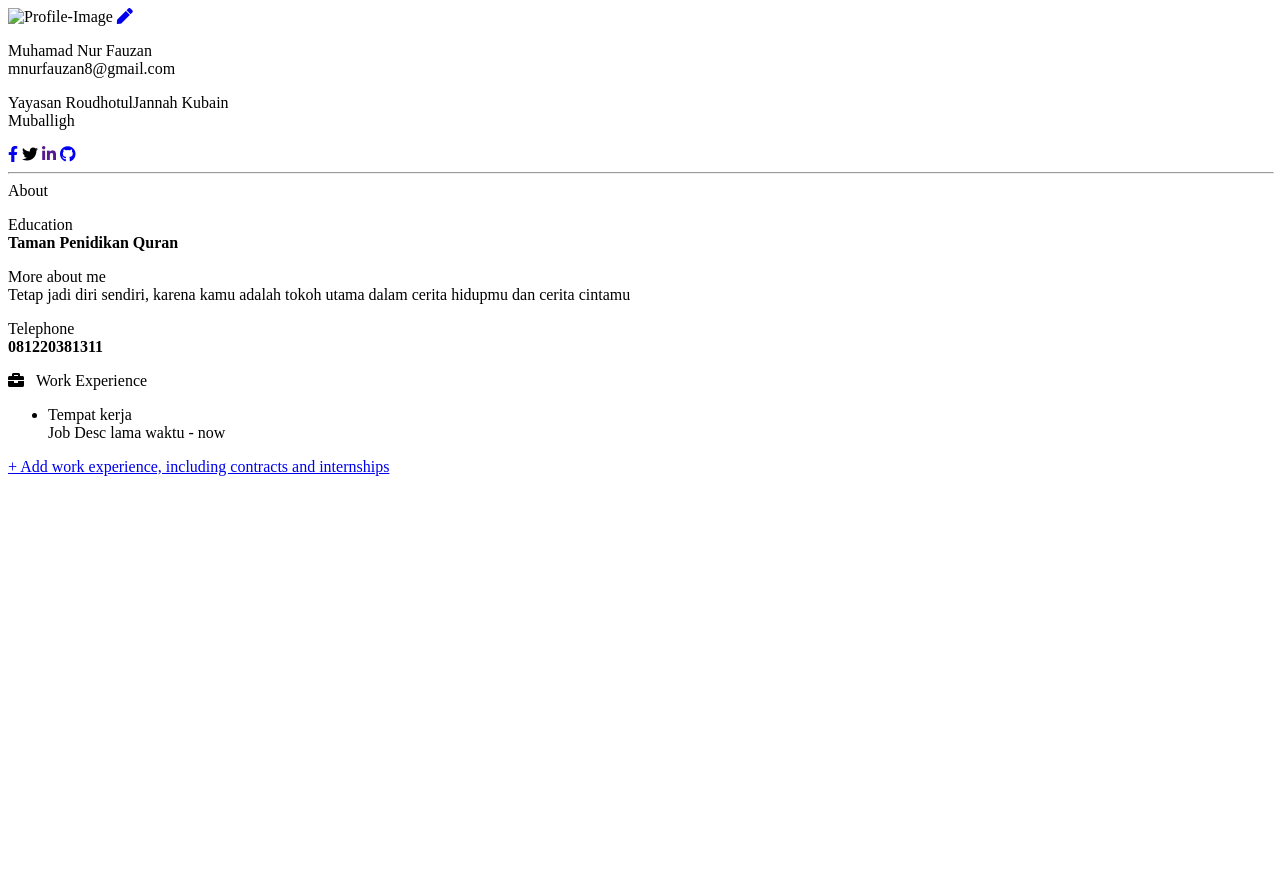
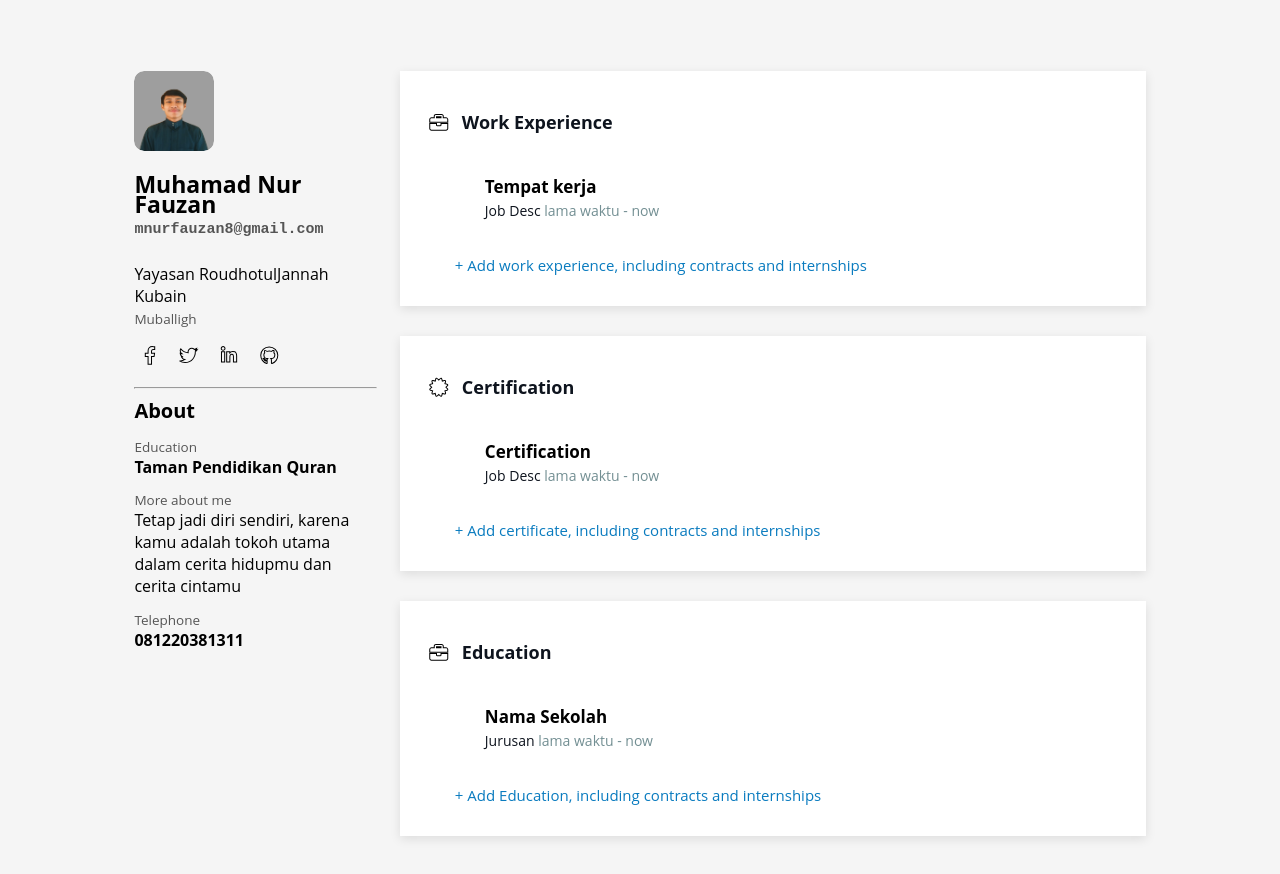
Before and after one commit to mhmdnurfauzan/Web-CV, a plain HTML site: page index.html in a window 1280 px wide. Before the commit the page ends 800 px from the top, so only its background shows below. Drawn offline with Linux system fonts and the light colour scheme; a script that the page names is missing.

Commit message:
commit 2

```diff
--- a/index.html
+++ b/index.html
@@ -9,7 +9,7 @@
       content="width=device-width, initial-scale=1, maximum-scale=1"
     />
     <!-- =========== CSS =========== -->
-    <link rel="stylesheet" href="css/style.css" />
+    <link rel="stylesheet" href="style.css" />
 
     <!-- =========== CDN FONT AWESOME =========== -->
     <link
@@ -28,7 +28,7 @@
         <div id="image">
           <img
             id="profile-photo"
-            src="img/foto01.png"
+            src="foto01.png"
             alt="Profile-Image"
           />
           <a href="#"><i class="fas fa-pen stroke-transparent"></i></a>
@@ -45,7 +45,7 @@
         </p>
         <div id="social-links">
           <a href="https://www.facebook.com/m.nurfauzan.52" target="_blank"><i class="fab fa-facebook-f stroke-transparent"></i></a>
-          <a><i class="fab fa-twitter stroke-transparent"></i></a>
+          <a href="https://twitter.com/m_nurfauzan15" target="_blank"><i class="fab fa-twitter stroke-transparent"></i></a>
           <a href=""><i class="fab fa-linkedin-in stroke-transparent"></i></a>
           <a href="https://github.com/mhmdnurfauzan" target="_blank"><i class="fab fa-github stroke-transparent"></i></a>
         </div>
@@ -57,7 +57,7 @@
         </div>
         <p id="education">
           Education<br /><strong
-            >Taman Penidikan Quran</strong
+            >Taman Pendidikan Quran</strong
           >
         </p>
         <p id="more-about">
@@ -77,7 +77,7 @@
             <i class="fas fa-briefcase stroke-transparent"></i>&nbsp;&nbsp;&nbsp;Work
             Experience
           </p>
-          <ul>
+          <ul id="listWorkExperience">
             <li>
               <p class="tags">
                 Tempat kerja<br /><span
@@ -86,17 +86,41 @@
               </p>
             </li>
           </ul>
-          <a href="#" >+ Add work experience, including contracts and internships</a>
+          <a href="#" onclick="addWorkExperience(event)">+ Add work experience, including contracts and internships</a>
         </div>
 
         <!-- =========== CARD WORKSHOP =========== -->
         <div class="card">
-
+            <p>
+                <i class="fas fa-certificate stroke-transparent"></i>&nbsp;&nbsp;&nbsp;Certification
+              </p>
+              <ul>
+                <li>
+                  <p class="tags">
+                Certification<br /><span
+                      >Job Desc <span>lama waktu - now</span></span
+                    >
+                  </p>
+                </li>
+              </ul>
+              <a href="#" >+ Add certificate, including contracts and internships</a>
         </div>
 
         <!-- =========== CARD EDUCATION =========== -->
         <div class="card">
-
+            <p>
+                <i class="fas fa-briefcase stroke-transparent"></i>&nbsp;&nbsp;&nbsp;Education
+            </p>
+              <ul>
+                <li>
+                  <p class="tags">
+                    Nama Sekolah<br /><span
+                      >Jurusan <span>lama waktu - now</span></span
+                    >
+                  </p>
+                </li>
+              </ul>
+              <a href="#" >+ Add Education, including contracts and internships</a>
         </div>
       </div>
     </div>
--- /dev/null
+++ b/script.js
@@ -0,0 +1,34 @@
+const listExperience = document.querySelector('#listWorkExperience')
+console.log(listWorkExperience)
+
+
+let dataWorkExperience = [];
+const addWorkExperience = (event) =>{
+    event.preventDefault();
+    console.log('tes')
+
+    let messageTitle = prompt('Tambahkan Pekerjaan Anda')
+    let messageDescription = prompt('Tambahkan Deskripsi Pekerjaan Anda')
+
+    let newData = {
+        title: messageTitle,
+        description: messageDescription
+    }
+    console.log(newData)
+
+    dataWorkExperience.push(newData)
+    console.log(dataWorkExperience)
+
+
+    dataWorkExperience.map = ((item) =>{
+        let displayList = document.createElement("li");
+        let displayTitle = document.crerateElement("p");
+
+        displayTitle.innerHTML = `<p class="tags">
+                                ${item.title}<br /><span>${item.description}
+                                <span>lama waktu - now</span></span>
+                                </p>`
+        displayList.appendChild(displayTitle);
+        listWorkExperience.appendChild(displayList)
+    })
+}
--- /dev/null
+++ b/style.css
@@ -0,0 +1,209 @@
+html {
+    font-family: "Open Sans", sans-serif;
+    background: whitesmoke;
+  }
+  a {
+    text-decoration: none;
+    color: black;
+  }
+  hr {
+    background: grey;
+  }
+  #container {
+    position: relative;
+    display: flex;
+  }
+  #profile {
+    flex: 15%;
+    display: block;
+    position: relative;
+    margin: 5% 2% 0 10%;
+    width: 100%;
+    height: 100%;
+  }
+  #info-cards {
+    flex: 55%;
+    display: block;
+    margin-top: 5%;
+    margin-right: 10%;
+    width: 100%;
+    height: 100%;
+  }
+  #image {
+    position: relative;
+    overflow: hidden;
+  }
+  #image,
+  #profile-photo {
+    position: relative;
+    width: 80px;
+    height: 80px;
+    border-radius: 10px;
+  }
+  #image > a {
+    position: absolute;
+    top: 0;
+    left: 0;
+    background: rgba(0, 0, 0, 0.5) !important;
+    height: 100%;
+    width: 100%;
+    display: none;
+  }
+  #image > a > i {
+    -webkit-text-stroke: 1px #ffffffdd;
+    padding: 40%;
+  }
+  #image:hover a {
+    display: block;
+  }
+  #name {
+    font-size: 23px !important;
+    line-height: 20px !important;
+  }
+  #about,
+  .card > ul > li {
+    padding: 0 0 0 15px;
+    position: relative;
+    display: inline-block;
+    width: 100%;
+  }
+  #about {
+    font-size: 20px !important;
+    padding: 0 !important;
+  }
+  #name,
+  #about > p {
+    font-weight: bolder;
+    font-family: "Open Sans", sans-serif;
+  }
+  #email {
+    font-size: 15px !important;
+    font-weight: bold !important;
+    font-family: "Cutive Mono", monospace;
+  }
+  #college,
+  #email,
+  #year-graduation,
+  #education,
+  #more-about,
+  #telephone,
+  #fax {
+    color: #555;
+    font-size: 13.5px;
+  }
+  strong,
+  span {
+    color: black;
+    font-size: 16px;
+  }
+  #social-links,
+  #about {
+    display: inline-block;
+  }
+  #social-links {
+    margin-bottom: 12px;
+  }
+  #social-links a {
+    margin: 0 10px;
+  }
+  #edit-intro {
+    display: block;
+    color: #097bbf;
+    font-family: "Nunito", sans-serif;
+  }
+  .fab {
+    font-size: 1.1em;
+  }
+  .fab,
+  .fas {
+    color: whitesmoke;
+  }
+  #about > a {
+    top: 4px;
+    right: 8px;
+  }
+  .edit {
+    top: 19px;
+    right: 10px;
+  }
+  #about > a,
+  .edit {
+    position: absolute;
+    font-size: 15px !important;
+  }
+  .stroke-transparent {
+    -webkit-text-stroke: 1px #000;
+    -webkit-text-fill-color: transparent;
+  }
+  .blue {
+    color: #097bbf !important;
+    font-size: 13px;
+  }
+  .stroke-transparent-blue {
+    -webkit-text-stroke: 1px #097bbf;
+    -webkit-text-fill-color: transparent;
+  }
+  .card {
+    box-shadow: 0 3px 10px 0 rgba(0, 0, 0, 0.1);
+    overflow-x: hidden;
+    margin-bottom: 30px;
+    padding: 15px 30px 30px 30px;
+    background-color: #fff;
+  }
+  .card > p {
+    color: #0e141e;
+    font-weight: bolder;
+    font-size: 18px;
+    line-height: 2;
+  }
+  .card > p > i {
+    font-size: 18px;
+  }
+  .card > a {
+    font-weight: 400;
+    font-size: 15px;
+    margin: 0;
+    margin-left: 25px;
+    padding: 0;
+    border: 0;
+    height: auto;
+    background: transparent;
+    color: #097bbf;
+    outline: none;
+    cursor: pointer;
+  }
+  .card > ul {
+    list-style-type: none;
+  }
+  .tags {
+    font-size: 17px;
+    font-weight: bolder;
+  }
+  .tags ~ a {
+    display: none !important;
+  }
+  .tags span {
+    font-size: 14px;
+    font-weight: normal;
+    color: #0e141e;
+  }
+  .tags span span {
+    color: #738f93;
+  }
+  @media screen and (max-width: 1090px) {
+    #profile {
+      margin-left: 5%;
+    }
+  }
+  @media screen and (max-width: 850px) {
+    #container {
+      display: block;
+    }
+    #profile {
+      width: 90%;
+    }
+    .card {
+      margin: 0 5%;
+      margin-bottom: 30px;
+    }
+  }
```
